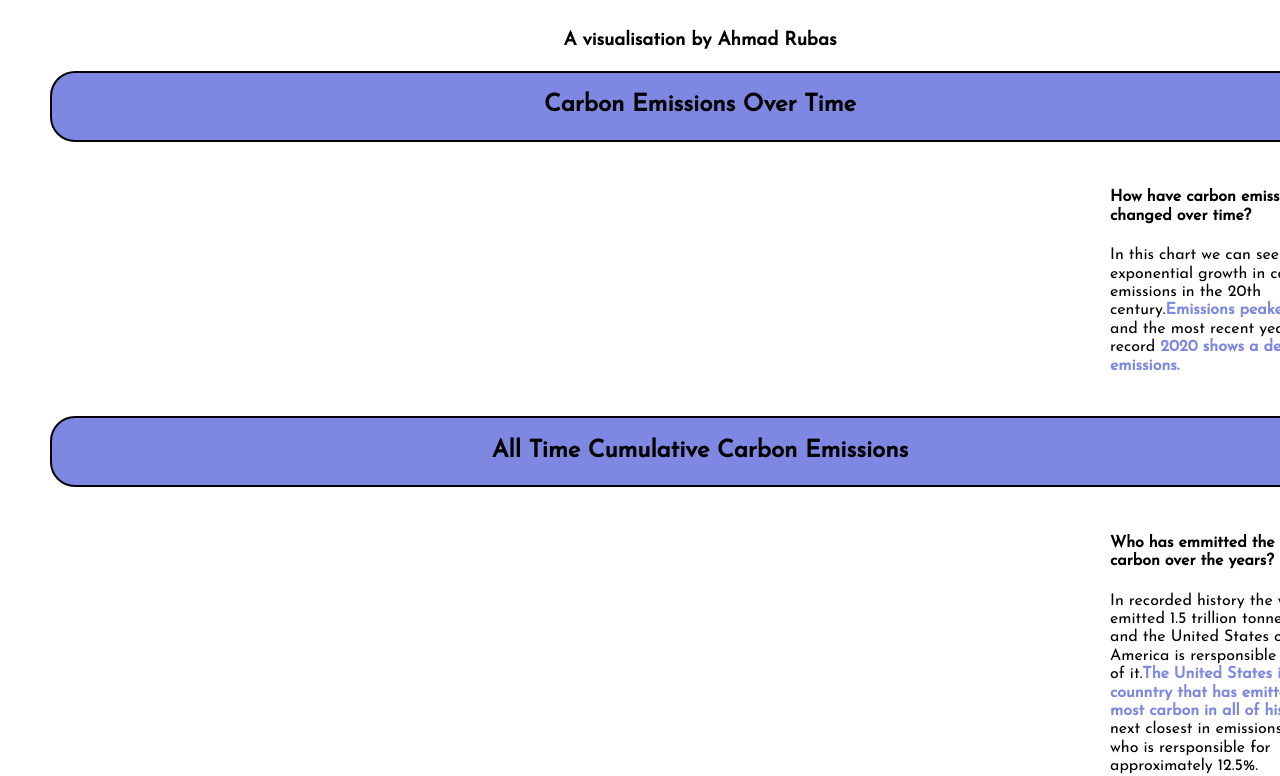
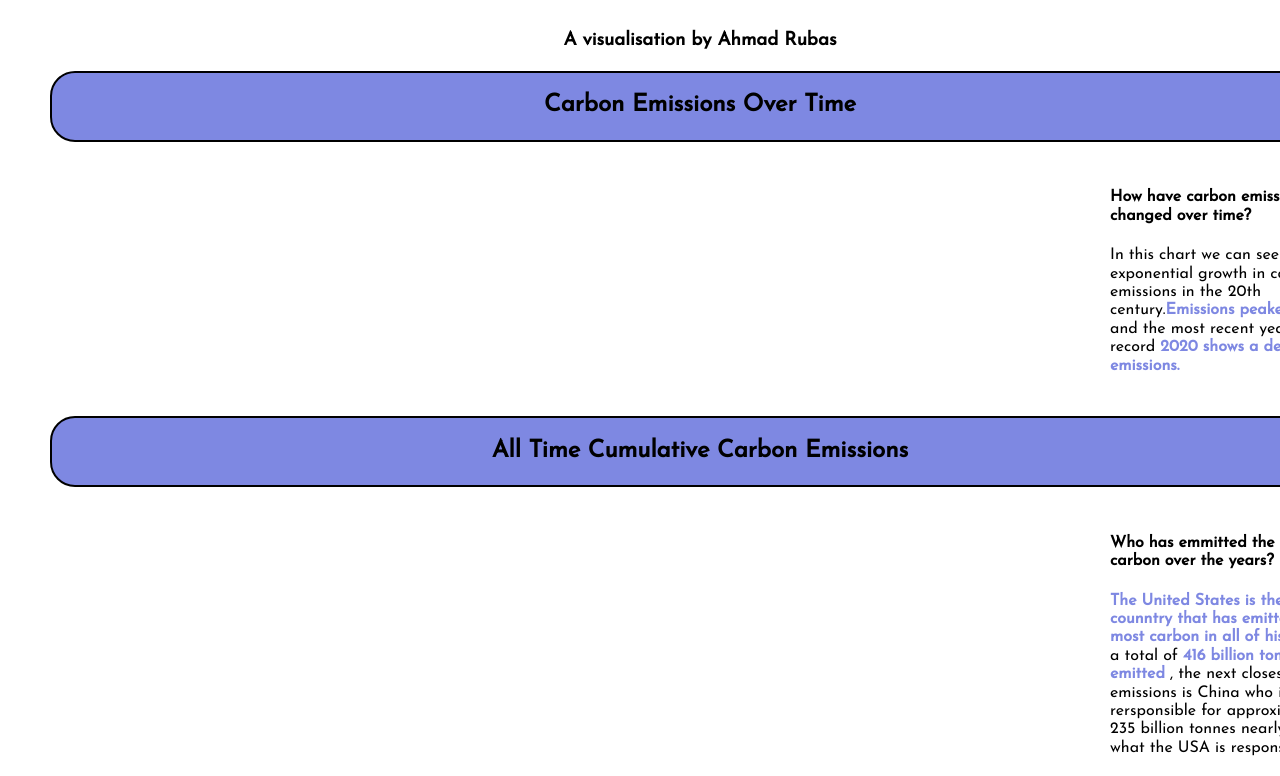
Before and after one commit to arub0005/vegaliteassignment, a plain HTML site: page index.html in a window 1280 px wide. Shown: the part 179-955 px from the top of the page. Drawn offline with nearby package versions, Linux system fonts and the light colour scheme; a script that the page names is missing.

Commit message:
Update index.html

```diff
--- a/index.html
+++ b/index.html
@@ -70,10 +70,10 @@
     <div class="pure-u-1-5">
       <div class="description description-right">
         <h4>Who has emmitted the most carbon over the years?</h4>
-        <p>In recorded history the world has emitted 1.5 trillion tonnes of CO2 and
-          the United States of America is rersponsible for 25% of it.<span class="bolded">The United States
-          is the counntry that has emitted the most carbon in all of history</span>, the next
-          closest in emissions is China who is rersponsible for approximately 12.5%.
+        <p><span class="bolded">The United States is the counntry that has emitted the most carbon in all of history</span>
+          with a total of <span class="bolded">416 billion tonnes emitted </span>, the next
+          closest in emissions is China who is rersponsible for approximately 235 billion tonnes nearly half of what the USA is
+          responsible for.
         </p>
       </div>
     </div>
@@ -95,7 +95,7 @@
     <div class="pure-u-1-5">
       <div class="description description-right">
         <h4>In which country does the average person emmit the most carbon?</h4>
-        <p><span class="bolded">Qatar is the highest coming contributing 37 trillion tonnes per capita.</span> </p>
+        <p><span class="bolded">Qatar is the highest coming contributing 37 trillion tonnes per capita.</span></p>
       </div>
     </div>
 
```
